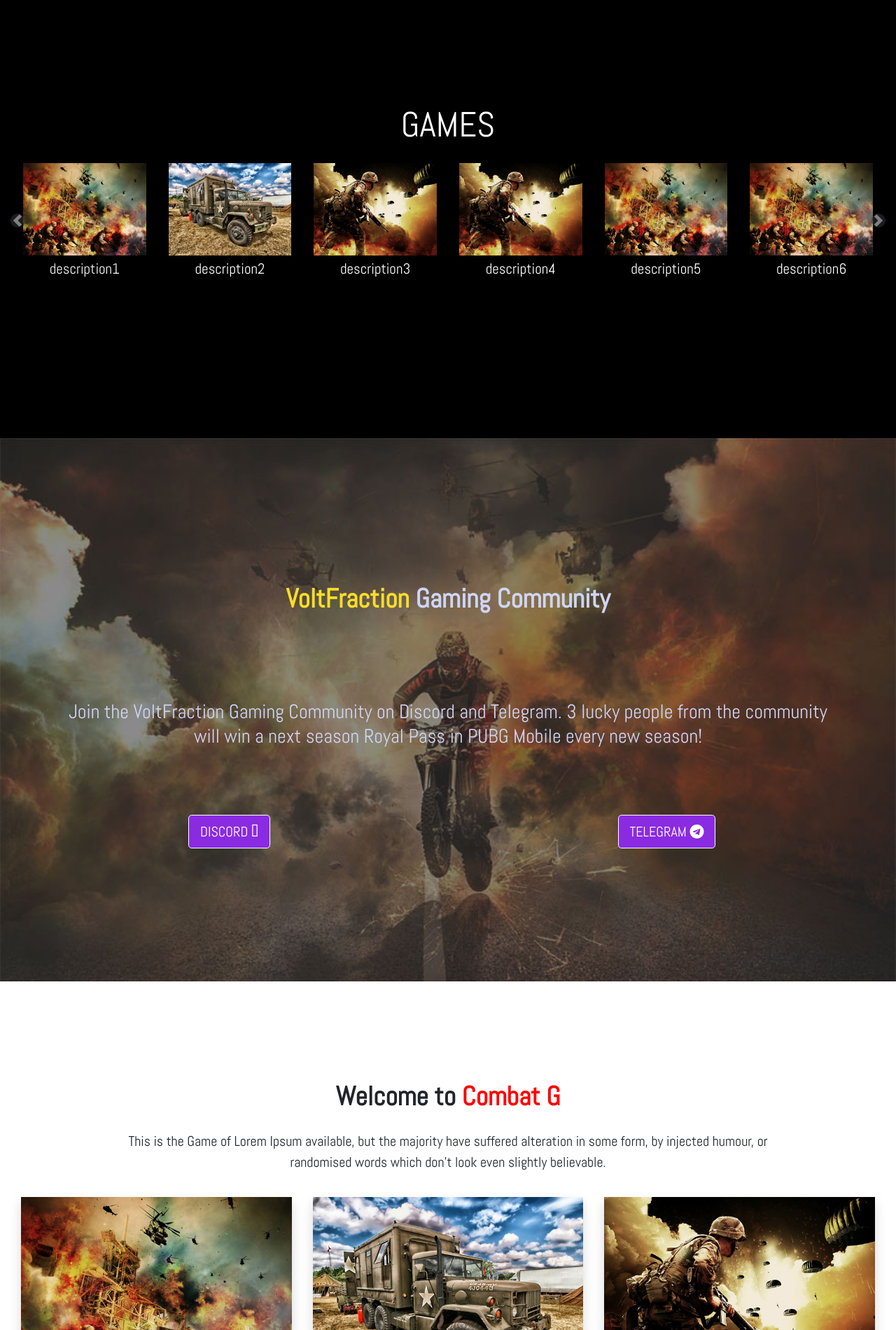
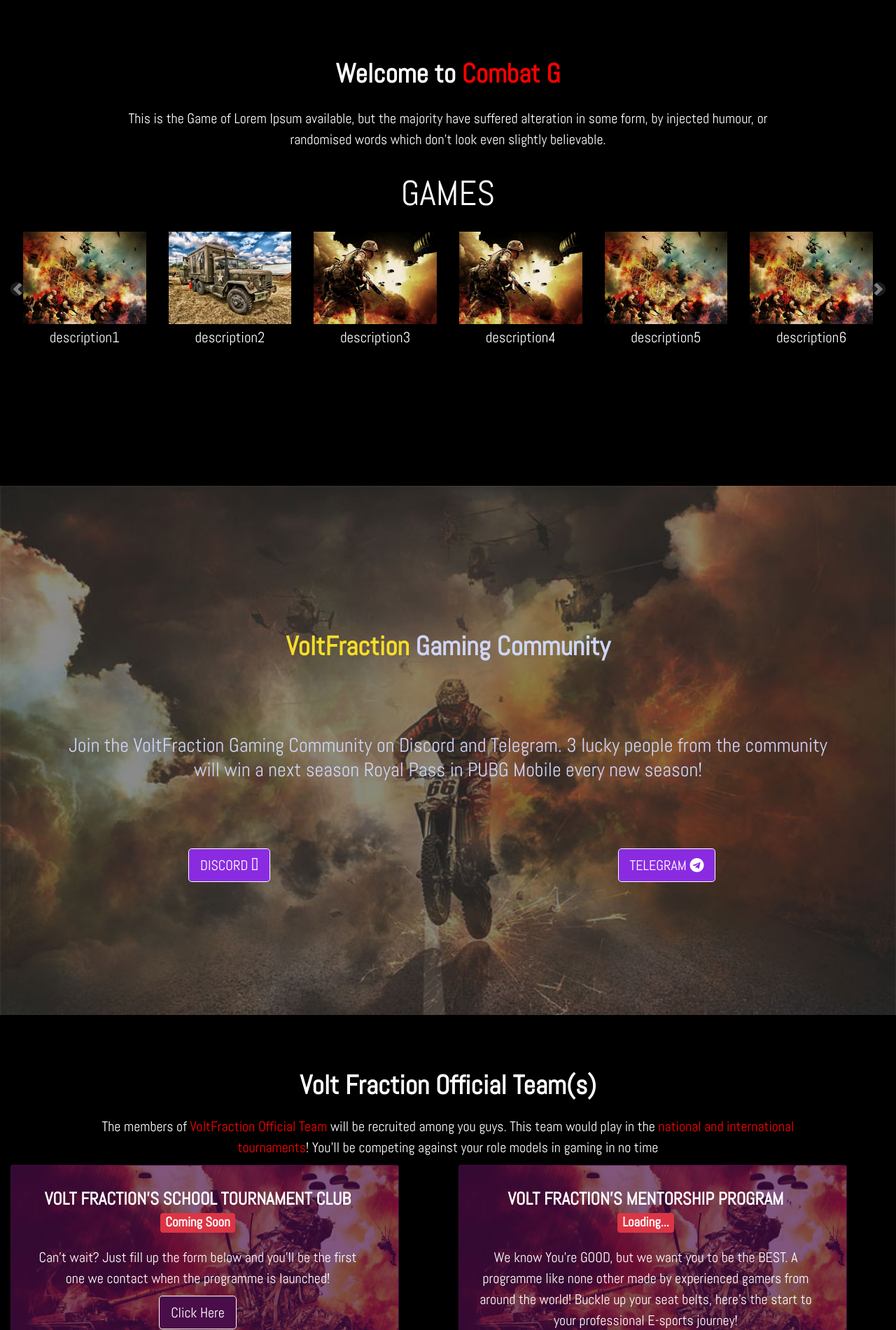
Before and after one commit to aradhna7/volt_fraction, a website: page index.html in a window 1280 px wide. Shown: the part 900-2800 px from the top of the page at 70% size. Drawn offline with nearby package versions, Linux system fonts and the light colour scheme.

Commit message:
teams part

```diff
--- a/css/style.css
+++ b/css/style.css
@@ -320,7 +320,7 @@
 /* games section */
 .games{
     background-color: black;
-    padding:210px 0;
+    padding:150px 0 180px 0;
     font-family: "Abel-Regular";
     color: white;
 }
@@ -334,6 +334,24 @@
 #games h1{
     font-size: 21px;
 }
+
+#games h3{
+    padding:15px 0;
+    font-size:38px;
+    font-family: "Abel-Regular";
+    font-weight:800;
+}
+
+#games span{
+    color:red;
+}
+
+#games h4{
+    padding:10px 125px;
+    font-size:20px;
+    line-height:30px;
+}
+
 
 
 @media (max-width: 768px) {
@@ -382,7 +400,7 @@
 
 
 
-
+/* games ends */
 
 
 
@@ -475,9 +493,10 @@
 padding:180px 0;
 }
 
+
 .heading{
-margin:0 auto;
-padding-bottom:50px;
+margin:0 ;
+padding-bottom:30px;
 color:#fff;
 }
 
@@ -574,6 +593,151 @@
 color:rgba(239, 239, 243, 0.83);
 }
 /* ---------connect Ends here ---------- */
+
+
+
+
+
+
+
+
+
+
+/* ---------------teams starts here------- */
+
+.teams{
+    background-color: black;
+    padding:50px 0 100px 0;
+    font-family: "Abel-Regular";
+    color: white;
+}
+
+#teams h2{
+    padding: 20px;
+    font-size: 50px;
+    font-weight: 1800;
+}
+
+#teams h1{
+    font-size: 25px;
+    font-weight: 700;
+    padding:5px 0 20px 0;
+}
+
+#teams h3{
+    padding:10px 0;
+    font-size:38px;
+    font-family: "Abel-Regular";
+    font-weight:800;
+}
+
+#teams span{
+    color:red;
+}
+
+#teams h4{
+    padding:10px 125px;
+    font-size:20px;
+    line-height:30px;
+}
+
+#teams p{
+    font-size:20px;
+    line-height:30px;
+    padding-bottom: 10px;
+}
+
+#teams button{
+    color: white;
+    background-color: #490d49;
+    box-shadow: cornflowerblue;
+    border-color: white;
+
+}
+
+#teams button:hover{
+    color: #490d49;
+    background-color: white;
+    box-shadow: cornflowerblue;
+    border-color: #490d49;
+
+}
+
+
+#teams .card-body{
+    word-wrap: break-word;
+    position: absolute;
+    right: 20px;
+    background-color: transparent;
+    padding: 5%;
+    color: white;
+}
+
+
+/* Prevent image stretching is it's resized */
+#teams .card-img-top {
+    opacity: 0.3;
+    object-fit: cover;
+}
+
+/* Make all cards in row the same height */
+#teams .row {
+   display: flex;
+   flex-wrap: wrap;
+}
+
+#teams .row > div[class*='col-'] {
+  display: flex;
+}
+
+/* Hover effects */
+#teams .card {
+    max-width: 100%;
+  background-color: #490d49;
+  transition: -webkit-transform 0.3s ease;
+}
+#teams .card:hover {
+  transform: scale(1.01, 1.01);
+}
+
+/* Responsive design for image heights */
+@media (max-width: 664px) {
+    #teams .card-img-top {
+      height: 65vw;
+    }
+  }
+
+@media (min-width: 576px) {
+  #teams .card-img-top {
+    height: 43vw;
+  }
+}
+
+@media (min-width: 931px) {
+  #teams .card-img-top {
+    height: 32vw;
+  }
+}
+
+@media (min-width: 1070px) {
+  #teams .card-img-top {
+    height: 27vw;
+  }
+}
+
+@media (min-width: 1330px) {
+  #teams .card-img-top {
+    height: 17vw;
+  }
+}
+
+
+
+
+
+
+
+
 
 /* ---------- UP Coming Games Starts Here ---------- */
 .background {
--- a/index.html
+++ b/index.html
@@ -66,8 +66,6 @@
 						<li class="nav-item"><a href="#tournaments" class="scroll nav-link"">Tournaments </a></li>
 						<li class="nav-item"><a href="#teams" class="scroll nav-link"">Team </a></li>
 						<li class="nav-item"><a href="#about" class="scroll nav-link"">About </a></li>
-
-						<li class="nav-item"><a href="#ourteam" class="scroll nav-link"">Team </a></li>
 					</ul>
 					<ul class="nav navbar-nav navbar-right social-buttons" >
 						<li class="nav-item">
@@ -173,6 +171,10 @@
 <!-- games section -->
 <div class="games" id="games">
 	<div class="container text-center my-3">
+		    <h3> Welcome to <span>Combat G</span> </h3>
+			<h4>This is the Game of Lorem Ipsum available, but the majority have suffered alteration in some form,
+				by injected humour, or randomised words which don't look even slightly believable.
+			</h4>
 		<h2 class="font-weight-light">GAMES</h2>
 		<div class="row mx-auto my-auto">
 			<div id="recipeCarousel" class="carousel w-100" data-ride="carousel">
@@ -286,6 +288,65 @@
 
 
 
+<!-- teams section begins -->
+
+
+<div class="teams" id="teams">
+	<div class="container text-center my-3">
+		    <h3>Volt Fraction Official Team(s)</h3>
+			<h4>The members of <span>VoltFraction Official Team</span> will be recruited among you guys. This team would play in the <span>national and international tournaments</span>!
+				You’ll be competing against your role models in gaming in no time
+			</h4>
+		<div class="row">
+			<!-- the cols in this div change the number of cards per row depending on screen size and the mb-4 adds space below cards if they spill over into the next row-->
+			<div class="col-12 col-md-6 mb-4">
+			  <div class="card">
+				<img class="card-img-top" src="images\bg.jpg" alt="Card image cap">
+				<div class="card-body" style="overflow-y: auto;">
+				  <h1 class="card-text">VOLT FRACTION’S SCHOOL TOURNAMENT CLUB  <span class="badge badge-danger" style="color: white;">Coming Soon</span></h1>
+				  <p class="card-text">Can’t wait? Just fill up the form below and you’ll be the first one we contact when the programme is launched!</p>
+				  <button type="button" class="btn btn-lg card-text">Click Here</button>
+				</div>
+			  </div>
+			</div>
+			<div class="col-12 col-md-6 mb-4">
+			  <div class="card">
+				<img class="card-img-top" src="images\bg.jpg" alt="Card image cap">
+				<div class="card-body" style="overflow-y: auto;">
+					<h1 class="card-text">VOLT FRACTION’S MENTORSHIP PROGRAM  <span class="badge badge-danger" style="color: white;">Loading...</span></h1>
+				  <p class="card-text">We know You’re GOOD, but we want you to be the BEST. A programme like none other made by experienced gamers from around the world! Buckle up your seat belts, here’s the start to your professional E-sports journey!</p>
+				</div>
+			  </div>
+			</div>
+			<div class="col-12 col-md-6 mb-4">
+			  <div class="card">
+				<img class="card-img-top" src="images\bg.jpg" alt="Card image cap">
+				<div class="card-body" style="overflow-y: auto;">
+					<h1 class="card-text">INTERESTED in STREAMING? </h1>
+				  <p class="card-text">Join the VOLT FRACTION Ecosystem ASAP(Society, Club, Community)  andwe’ll select people among you to stream from our official handles on Twitch, YouTube and Facebook Gaming!</p>
+				</div>
+			  </div>
+			</div>
+			<div class="col-12 col-md-6 mb-4">
+				<div class="card">
+				  <img class="card-img-top" src="images\bg.jpg" alt="Card image cap">
+				  <div class="card-body" style="overflow-y: auto;">
+					<h1 class="card-text">NOT A STUDENT?</h1>
+					<p class="card-text">We got you covered! Just Set up an Independent Team and be the leader of your gaming clan! No matter you’re a working professional or an exam aspirant, this is your chance to unleash the gaming beast inside you!</p>
+					<button type="button" class="btn btn-lg card-text">Click Here</button>
+				</div>
+				</div>
+			</div>
+		  </div>
+	</div>
+</div>
+
+
+
+<!-- team section ends	 -->
+
+
+
 
 <div class="about" id="about">
 	<div class="container">
@@ -335,7 +396,7 @@
 
 
 
-<div class="upcoming" id="games">
+<!-- <div class="upcoming" id="games">
 	<div class="container">
 		<div class="padding-upcoming">
 
@@ -419,7 +480,7 @@
 			</div>
 		</div>
 	</div>
-</div>
+</div> -->
 
 
 
```
